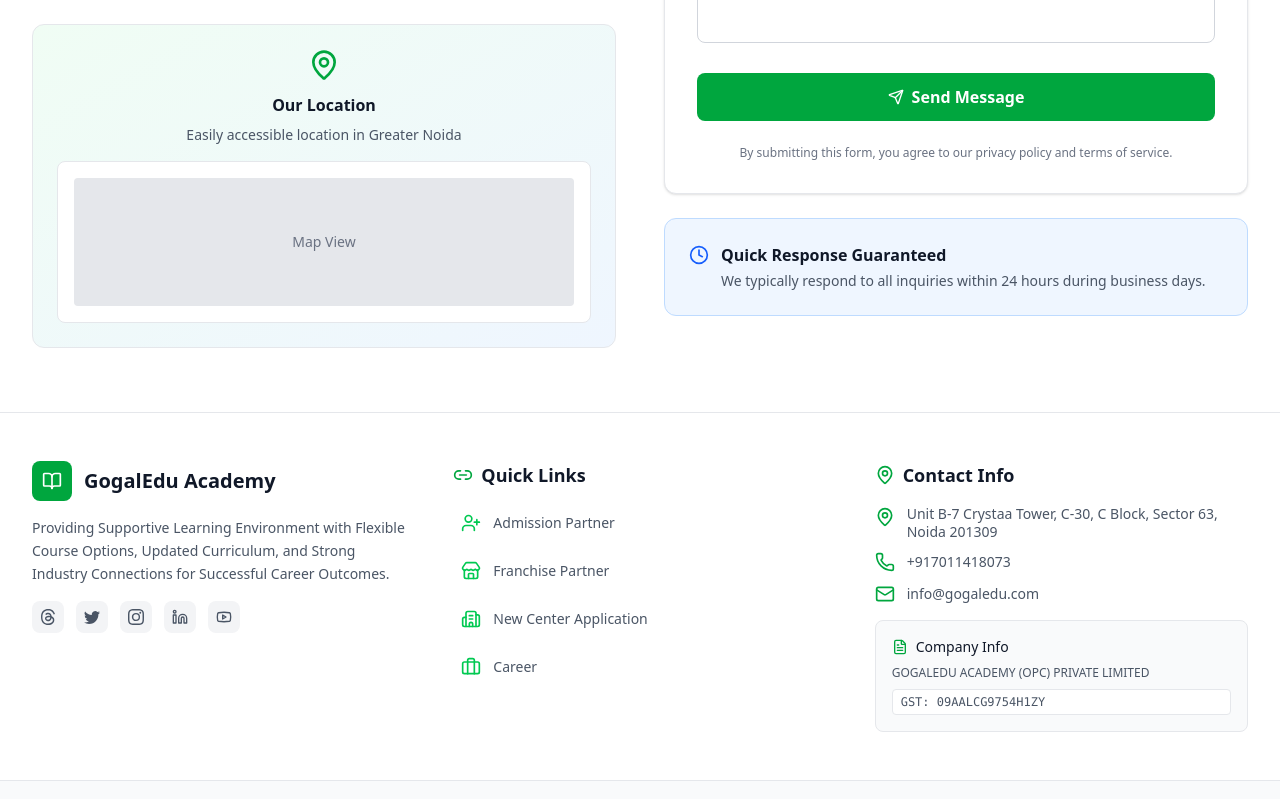
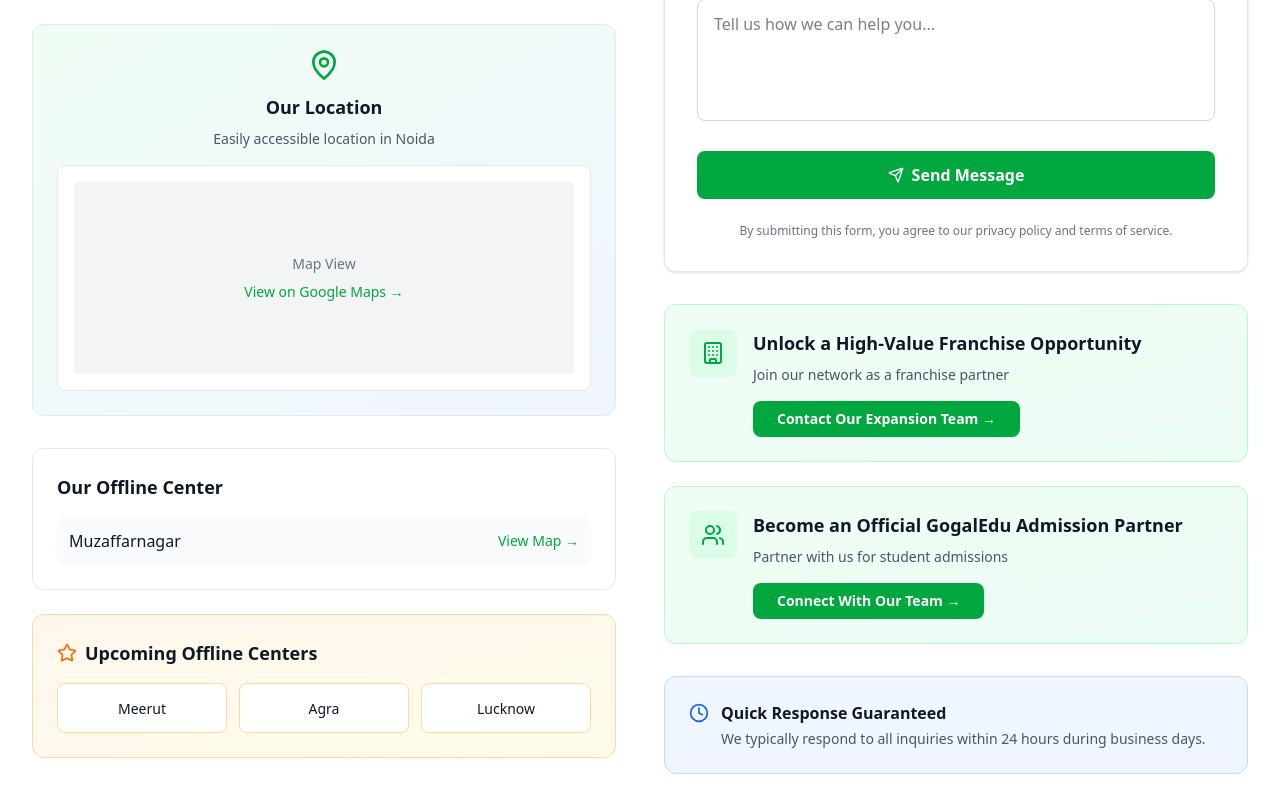
Before and after one commit to Eklak-Alam/Gogaledu, a Next.js app: page /contact in a window 1280 px wide. Shown: the part 780-1579 px from the top of the page. Built offline with nearby package versions, Linux system fonts and the light colour scheme.

Commit message:
added thigns changes

```diff
--- a/app/about/page.jsx
+++ b/app/about/page.jsx
@@ -12,15 +12,18 @@
   Clock,
   Zap,
   Globe,
-  Heart
+  Heart,
+  Linkedin
 } from 'lucide-react';
+import Link from 'next/link';
+import Image from 'next/image';
 
 const AboutPage = () => {
   const features = [
     {
       icon: BookOpen,
       title: "Comprehensive Training",
-      description: "Specialised programmes in data analytics, business intelligence, machine learning, and cloud computing."
+      description: "Specialised Programmes in Data Analytics, Business Analytics, MIS, and AML and More Analytics Tools."
     },
     {
       icon: Users,
@@ -74,9 +77,9 @@
 
   const stats = [
     { number: "2+", label: "Years of Excellence" },
-    { number: "100+", label: "Students Trained" },
-    { number: "50+", label: "Hiring Partners" },
-    { number: "98%", label: "Success Rate" }
+    { number: "4700+", label: "Students Trained" },
+    { number: "73+", label: "Hiring Partners" },
+    { number: "93%", label: "Success Rate" }
   ];
 
   const containerVariants = {
@@ -105,7 +108,7 @@
   return (
     <div className="min-h-screen bg-white">
       {/* Hero Section */}
-      <section className="relative pt-28 pb-10 lg:pb-16 lg:pt-36 bg-gradient-to-br from-green-50 to-white">
+      <section className="relative pt-28 lg:pt-36 bg-gradient-to-br from-green-50 to-white">
         <div className="max-w-7xl mx-auto px-4 sm:px-6 lg:px-8">
           <motion.div
             className="text-center"
@@ -127,8 +130,7 @@
             </h1>
 
             <p className="text-sm sm:text-base lg:text-lg text-gray-600 max-w-2xl sm:max-w-4xl mx-auto leading-relaxed px-2">
-              Trusted by students and professionals across India for hands-on data learning
-              and job-oriented courses that prepare you for success in the tech-driven future.
+              Trusted by Students and Professionals across India for Hands-On Data Learning and Job-Oriented Courses that Prepare You for Success in the Tech-Driven Future.
             </p>
           </motion.div>
 
@@ -160,7 +162,7 @@
       </section>
 
       {/* About Content */}
-      <section className="py-12 sm:py-16 bg-white">
+      <section className="pt-8 bg-white">
         <div className="max-w-7xl mx-auto px-4 sm:px-6 lg:px-8">
           <div className="grid grid-cols-1 lg:grid-cols-2 gap-8 lg:gap-12 items-center">
             <motion.div
@@ -174,38 +176,70 @@
               </h2>
               <div className="space-y-3 sm:space-y-4 text-gray-600 text-sm sm:text-base leading-relaxed">
                 <p>
-                  At GogalEdu Academy, we are committed to empowering individuals through data science
-                  training and data analytics courses, equipping them with the essential skills and
-                  knowledge to excel in the ever-evolving world of data and technology.
+                  At GogalEdu Academy, we are committed to empowering individuals through Data Science and AI Training, equipping them with the essential Skills and Knowledge to excel in the ever-evolving world of Data and Technology.
                 </p>
                 <p>
-                  Established two years ago, our academy has quickly emerged as a trusted name in data
-                  education in India, celebrated for its hands-on data learning and job-oriented data
-                  courses designed to prepare students for a successful career in data and technology.
+                  Established two years ago, our academy has quickly emerged as a trusted name in Data Education in India, celebrated for its Hands-On Data Learning and Job-Oriented Data Courses designed to prepare students for a Successful Career in Data and Technology.
                 </p>
                 <p>
-                  Our mission extends beyond teaching cutting-edge tools and techniques; we ensure our
-                  students master industry-ready data curriculum that meets real-world demands.
+                  Our mission extends beyond Teaching Cutting-Edge Tools and Techniques, we ensure our Students Master Industry-Ready Data curriculum that meets real-world demands.
                 </p>
-              </div>
-            </motion.div>
 
-            <motion.div
-              className="relative"
-              initial={{ opacity: 0, x: 30 }}
-              whileInView={{ opacity: 1, x: 0 }}
-              transition={{ duration: 0.7 }}
-              viewport={{ once: true }}
-            >
-              <div className="bg-gradient-to-br from-green-100 to-green-200 rounded-xl sm:rounded-2xl p-6 sm:p-8 h-48 sm:h-64 flex items-center justify-center">
-                <div className="text-center">
-                  <Target className="w-10 h-10 sm:w-12 sm:h-12 lg:w-16 lg:h-16 text-green-600 mx-auto mb-2 sm:mb-4" />
-                  <p className="text-sm sm:text-base lg:text-lg font-semibold text-gray-900 px-2">
-                    Transforming Careers Through Quality Education
-                  </p>
+                {/* Founder Section */}
+                <div className="mt-6 sm:mt-8 p-4 sm:p-6 bg-gray-50 rounded-lg sm:rounded-xl border border-gray-200">
+                  <div className="flex flex-col sm:flex-row items-start sm:items-center gap-4">
+                    <div className="flex-shrink-0">
+                      <div className="w-16 h-16 sm:w-20 sm:h-20 bg-green-100 rounded-full flex items-center justify-center">
+                        <Users className="w-8 h-8 sm:w-10 sm:h-10 text-green-600" />
+                      </div>
+                    </div>
+                    <div className="flex-1">
+                      <h3 className="text-base sm:text-lg font-bold text-gray-900 mb-1">
+                        Deepak Gogal - Founder & CEO
+                      </h3>
+                      <p className="text-gray-600 text-sm mb-2">
+                        (Ex – TCS, SONY)
+                      </p>
+                      <Link
+                        href="https://www.linkedin.com/in/deepak-kumar-036b26b0/"
+                        target="_blank"
+                        rel="noopener noreferrer"
+                        className="inline-flex items-center text-green-600 hover:text-green-700 font-medium text-sm"
+                      >
+                        <Linkedin className="w-4 h-4 mr-1" />
+                        LinkedIn Profile
+                      </Link>
+                    </div>
+                  </div>
                 </div>
               </div>
             </motion.div>
+<motion.div
+  className="relative"
+  transition={{ duration: 0.7 }}
+  viewport={{ once: true }}
+>
+  <div className="rounded-xl sm:rounded-2xl overflow-hidden">
+    {/* IMAGE: BIGGER HEIGHT ON ALL DEVICES */}
+    <div className="relative w-full
+      h-64         /* mobile: bigger */
+      sm:h-80      /* small screens */
+      md:h-[28rem] /* medium */
+      lg:h-[34rem] /* large */
+      xl:h-[40rem] /* extra large */
+    ">
+      <Image
+        src="/companycertificate.png"
+        alt="GogalEdu Certificate"
+        fill
+        className="object-contain"
+        sizes="100vw"
+      />
+    </div>
+  </div>
+</motion.div>
+
+
           </div>
         </div>
       </section>
@@ -224,7 +258,7 @@
               Our Mission
             </h2>
             <p className="text-sm sm:text-base lg:text-lg text-gray-600 max-w-xl sm:max-w-3xl mx-auto">
-              Bridging the gap between academic learning and industry expectations
+              Bridging the Gap between Academic Learning and Industry Expectations
             </p>
           </motion.div>
 
@@ -263,7 +297,7 @@
               What We Offer
             </h2>
             <p className="text-sm sm:text-base lg:text-lg text-gray-600 max-w-xl sm:max-w-2xl mx-auto">
-              Comprehensive education solutions designed for your success
+              Comprehensive Education Solutions, Designed for Your Success
             </p>
           </motion.div>
 
@@ -317,7 +351,7 @@
               Why Choose GogalEdu Academy?
             </h2>
             <p className="text-sm sm:text-base lg:text-lg text-gray-600 max-w-xl sm:max-w-2xl mx-auto">
-              Your success is our mission
+              Your Success is Our Mission
             </p>
           </motion.div>
 
@@ -370,15 +404,15 @@
               Ready to Start Your Journey?
             </h2>
             <p className="text-green-100 text-sm sm:text-base lg:text-lg mb-6 sm:mb-8 max-w-xl sm:max-w-2xl mx-auto">
-              Join hundreds of successful students who have transformed their careers with GogalEdu Academy.
+              Join Hundreds of Successful Students who have Transformed their Careers with GogalEdu Academy.
             </p>
-            <motion.button
-              className="bg-white text-green-600 px-6 sm:px-8 py-2 sm:py-3 rounded-lg font-bold text-sm sm:text-base lg:text-lg hover:bg-gray-100 transition-colors duration-300"
-              whileHover={{ scale: 1.05 }}
-              whileTap={{ scale: 0.95 }}
-            >
-              Get Started Today
-            </motion.button>
+            <Link href="/courses">
+              <motion.button
+                className="bg-white cursor-pointer text-green-600 px-6 sm:px-8 py-2 sm:py-3 rounded-lg font-bold text-sm sm:text-base lg:text-lg hover:bg-gray-100 transition-colors duration-300"
+              >
+                Get Started Today
+              </motion.button>
+            </Link>
           </motion.div>
         </div>
       </section>
--- a/app/contact/page.jsx
+++ b/app/contact/page.jsx
@@ -10,12 +10,17 @@
   Send,
   Clock,
   MessageCircle,
-  CheckCircle
+  CheckCircle,
+  Building,
+  Users,
+  Star
 } from 'lucide-react';
+import Link from 'next/link';
 
 const ContactPage = () => {
   const [formData, setFormData] = useState({
     name: '',
+    contactNo: '',
     email: '',
     message: ''
   });
@@ -43,7 +48,7 @@
     setIsSubmitting(false);
 
     // Reset form
-    setFormData({ name: '', email: '', message: '' });
+    setFormData({ name: '', contactNo: '', email: '', message: '' });
 
     // Hide success message after 5 seconds
     setTimeout(() => {
@@ -75,6 +80,36 @@
       title: "Response Time",
       content: "Within 24 hours",
       link: null
+    }
+  ];
+
+  const offlineCenters = [
+    {
+      location: "Muzaffarnagar",
+      mapLink: "https://maps.app.goo.gl/wQJPf2o5j6M8pRju8"
+    }
+  ];
+
+  const upcomingCenters = [
+    "Meerut",
+    "Agra",
+    "Lucknow"
+  ];
+
+  const opportunities = [
+    {
+      title: "Unlock a High-Value Franchise Opportunity",
+      description: "Join our network as a franchise partner",
+      buttonText: "Contact Our Expansion Team",
+      link: "/",
+      icon: Building
+    },
+    {
+      title: "Become an Official GogalEdu Admission Partner",
+      description: "Partner with us for student admissions",
+      buttonText: "Connect With Our Team",
+      link: "/",
+      icon: Users
     }
   ];
 
@@ -217,7 +252,7 @@
               })}
             </div>
 
-            {/* Map Placeholder */}
+            {/* Map Section */}
             <motion.div
               className="mt-8 bg-gradient-to-br from-green-50 to-blue-50 rounded-xl p-6 border border-gray-200"
               variants={itemVariants}
@@ -225,19 +260,70 @@
             >
               <div className="text-center">
                 <MapPin className="w-8 h-8 text-green-600 mx-auto mb-3" />
-                <h3 className="font-semibold text-gray-900 mb-2">Our Location</h3>
+                <h3 className="font-semibold text-gray-900 mb-2 text-lg">Our Location</h3>
                 <p className="text-sm text-gray-600 mb-4">
-                  Easily accessible location in Greater Noida
+                  Easily accessible location in Noida
                 </p>
                 <div className="bg-white rounded-lg p-4 border border-gray-200">
-                  <div className="h-32 bg-gray-200 rounded flex items-center justify-center">
-                    <span className="text-gray-500 text-sm">Map View</span>
+                  <div className="h-48 bg-gray-100 rounded flex flex-col items-center justify-center">
+                    <span className="text-gray-500 text-sm mb-2">Map View</span>
+                    <a
+                      href="https://maps.app.goo.gl/7RseTLigbDAwUuyo9"
+                      target="_blank"
+                      rel="noopener noreferrer"
+                      className="text-green-600 hover:text-green-700 font-medium text-sm"
+                    >
+                      View on Google Maps →
+                    </a>
                   </div>
                 </div>
               </div>
             </motion.div>
+
+            {/* Offline Centers */}
+            <motion.div
+              className="mt-8 bg-white rounded-xl p-6 border border-gray-200"
+              variants={itemVariants}
+            >
+              <h3 className="font-semibold text-gray-900 text-lg mb-4">Our Offline Center</h3>
+              <div className="space-y-3">
+                {offlineCenters.map((center, index) => (
+                  <div key={index} className="flex items-center justify-between p-3 bg-gray-50 rounded-lg">
+                    <span className="font-medium text-gray-900">{center.location}</span>
+                    <a
+                      href={center.mapLink}
+                      target="_blank"
+                      rel="noopener noreferrer"
+                      className="text-green-600 hover:text-green-700 text-sm font-medium"
+                    >
+                      View Map →
+                    </a>
+                  </div>
+                ))}
+              </div>
             </motion.div>
 
+            {/* Upcoming Centers */}
+            <motion.div
+              className="mt-6 bg-gradient-to-br from-orange-50 to-yellow-50 rounded-xl p-6 border border-orange-200"
+              variants={itemVariants}
+            >
+              <h3 className="font-semibold text-gray-900 text-lg mb-4 flex items-center">
+                <Star className="w-5 h-5 text-orange-500 mr-2" />
+                Upcoming Offline Centers
+              </h3>
+              <div className="grid grid-cols-2 sm:grid-cols-3 gap-3">
+                {upcomingCenters.map((city, index) => (
+                  <div key={index} className="text-center p-3 bg-white rounded-lg border border-orange-200">
+                    <span className="font-medium text-gray-900 text-sm">{city}</span>
+                  </div>
+                ))}
+              </div>
+            </motion.div>
+          </motion.div>
+
+          {/* Contact Form & Opportunities */}
+          <div className="space-y-8">
             {/* Contact Form */}
             <motion.div
               initial={{ opacity: 0, x: 30 }}
@@ -274,6 +360,23 @@
                     />
                   </div>
 
+                  {/* Contact No Field */}
+                  <div>
+                    <label htmlFor="contactNo" className="block text-sm font-medium text-gray-700 mb-2">
+                      Your Contact No *
+                    </label>
+                    <input
+                      type="tel"
+                      id="contactNo"
+                      name="contactNo"
+                      value={formData.contactNo}
+                      onChange={handleChange}
+                      required
+                      className="w-full px-4 py-3 border border-gray-300 rounded-lg focus:ring-2 focus:ring-green-500 focus:border-green-500 transition-colors duration-200"
+                      placeholder="Enter your contact number"
+                    />
+                  </div>
+
                   {/* Email Field */}
                   <div>
                     <label htmlFor="email" className="block text-sm font-medium text-gray-700 mb-2">
@@ -302,7 +405,7 @@
                       value={formData.message}
                       onChange={handleChange}
                       required
-                    rows={5}
+                      rows={4}
                       className="w-full px-4 py-3 border border-gray-300 rounded-lg focus:ring-2 focus:ring-green-500 focus:border-green-500 transition-colors duration-200 resize-none"
                       placeholder="Tell us how we can help you..."
                     />
@@ -312,9 +415,7 @@
                   <motion.button
                     type="submit"
                     disabled={isSubmitting}
-                  className="w-full bg-green-600 text-white py-3 px-6 rounded-lg font-semibold text-sm sm:text-base hover:bg-green-700 disabled:bg-gray-400 disabled:cursor-not-allowed transition-colors duration-300 flex items-center justify-center space-x-2"
-                  whileHover={{ scale: isSubmitting ? 1 : 1.02 }}
-                  whileTap={{ scale: isSubmitting ? 1 : 0.98 }}
+                    className="w-full cursor-pointer bg-green-600 text-white py-3 px-6 rounded-lg font-semibold text-sm sm:text-base hover:bg-green-700 disabled:bg-gray-400 disabled:cursor-not-allowed transition-colors duration-300 flex items-center justify-center space-x-2"
                   >
                     {isSubmitting ? (
                       <>
@@ -335,13 +436,54 @@
                   </p>
                 </form>
               </motion.div>
+            </motion.div>
 
-            {/* Additional Info */}
+            {/* Opportunities Section */}
             <motion.div
-              className="mt-6 bg-blue-50 rounded-xl p-6 border border-blue-200"
+              className="space-y-6"
+              initial={{ opacity: 0, y: 30 }}
+              whileInView={{ opacity: 1, y: 0 }}
+              transition={{ duration: 0.7, delay: 0.2 }}
+              viewport={{ once: true }}
+            >
+              {opportunities.map((opportunity, index) => {
+                const IconComponent = opportunity.icon;
+                return (
+                  <motion.div
+                    key={index}
+                    className="bg-gradient-to-br from-green-50 to-emerald-50 rounded-xl p-6 border border-green-200"
+                    whileHover={{ scale: 1.02 }}
+                  >
+                    <div className="flex items-start space-x-4">
+                      <div className="p-3 bg-green-100 rounded-lg text-green-600 flex-shrink-0">
+                        <IconComponent className="w-6 h-6" />
+                      </div>
+                      <div className="flex-1">
+                        <h3 className="font-bold text-gray-900 text-lg mb-2">
+                          {opportunity.title}
+                        </h3>
+                        <p className="text-gray-600 text-sm mb-4">
+                          {opportunity.description}
+                        </p>
+                        <Link href={opportunity.link}>
+                          <motion.button
+                            className="bg-green-600 cursor-pointer text-white px-6 py-2 rounded-lg font-semibold text-sm hover:bg-green-700 transition-colors duration-300"                          >
+                            {opportunity.buttonText} →
+                          </motion.button>
+                        </Link>
+                      </div>
+                    </div>
+                  </motion.div>
+                );
+              })}
+            </motion.div>
+
+            {/* Quick Response Info */}
+            <motion.div
+              className="bg-blue-50 rounded-xl p-6 border border-blue-200"
               initial={{ opacity: 0, y: 20 }}
               whileInView={{ opacity: 1, y: 0 }}
-              transition={{ duration: 0.6, delay: 0.2 }}
+              transition={{ duration: 0.6, delay: 0.3 }}
               viewport={{ once: true }}
             >
               <div className="flex items-start space-x-3">
@@ -356,7 +498,7 @@
                 </div>
               </div>
             </motion.div>
-          </motion.div>
+          </div>
         </div>
       </div>
     </div>
```
Also changed, not shown: public/companycertificate.png (added). Lines whose indentation alone changed are shown as unchanged.
